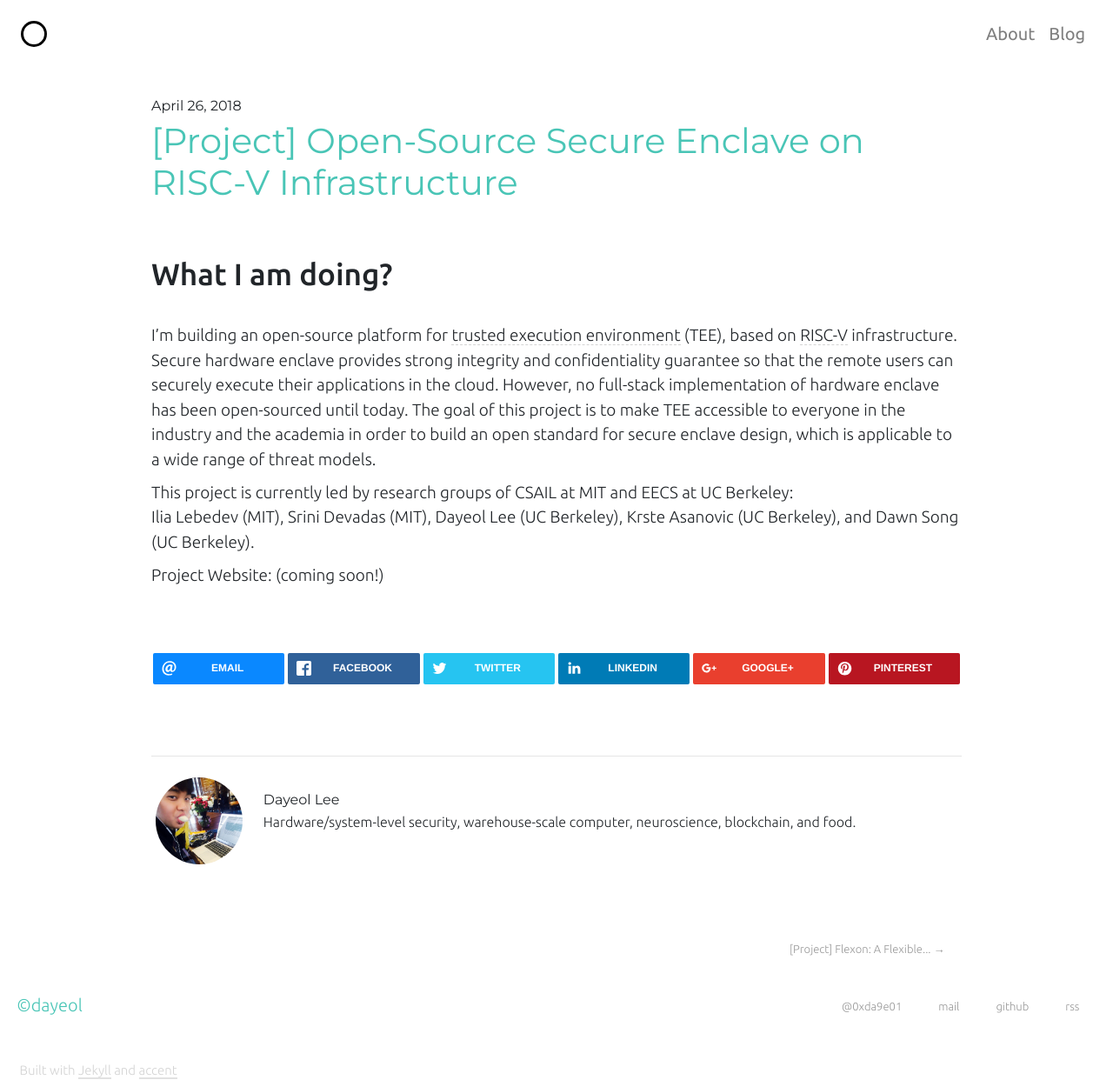
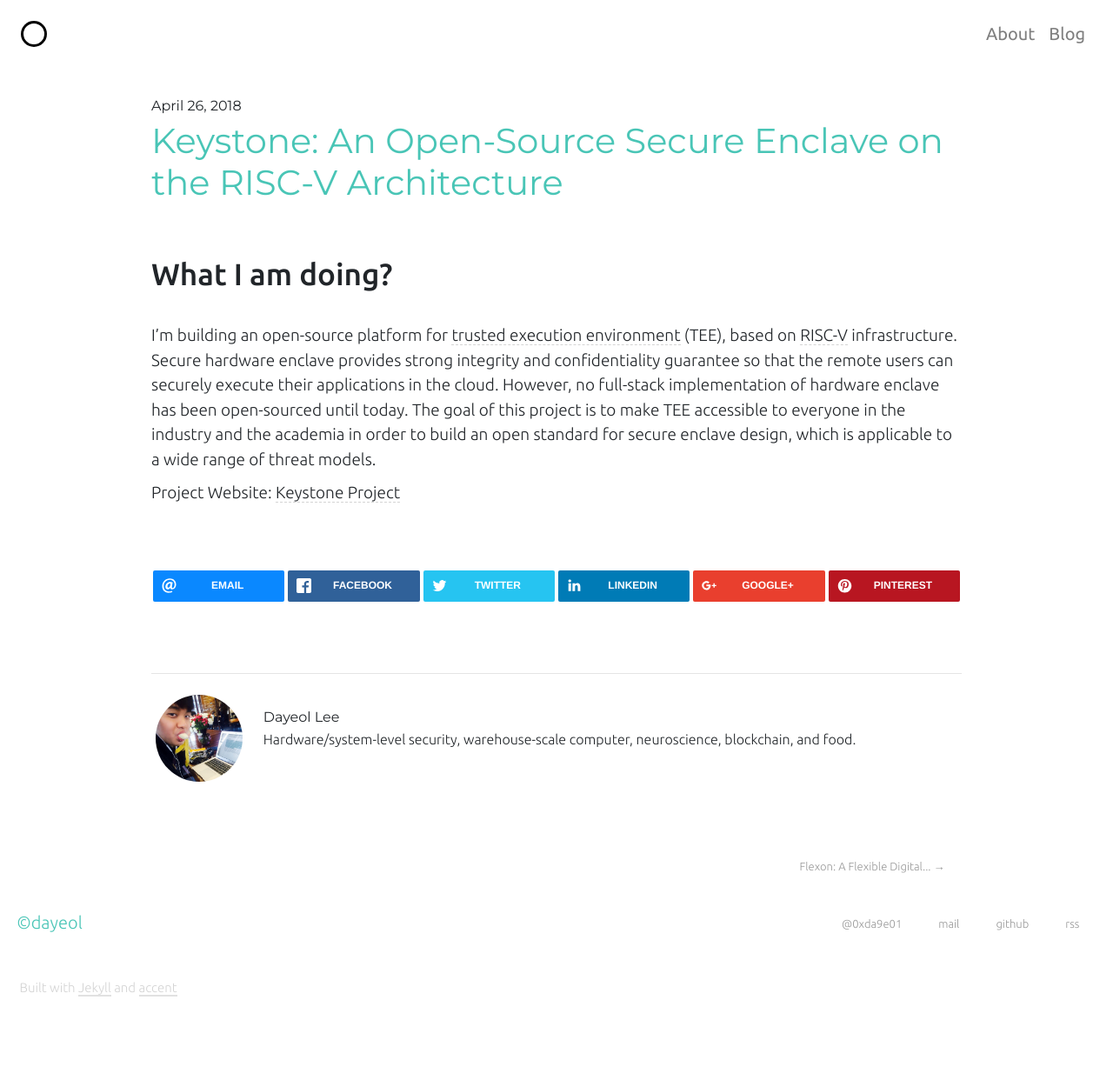
Before and after one commit to dayeol/dayeol.github.io, a Jekyll site: the page built from _posts/2018-04-26-open-source-enclave.md, in a window 1280 px wide. Shown: the whole page at 87% size. Built offline with Jekyll 4.4.1, drawn with Linux system fonts in a browser that asks for light colours; nearby versions of some CDN libraries; comment, search, counter and statistics services are not loaded; after the commit the page ends 1147 px from its top, so only the background shows below that.

Commit message:
edit posts

```diff
--- a/_posts/2018-04-26-flexon-isca-2018.md
+++ b/_posts/2018-04-26-flexon-isca-2018.md
@@ -1,7 +1,7 @@
 ---
 layout: post
 author: Dayeol Lee
-title: "[Project] Flexon: A Flexible ASIC Accelerator for Neuromorphic Simulation"
+title: "Flexon: A Flexible Digital Spiking Neuron for Neuromorphic Simulation"
 ---
 
 # What is it about?
--- a/_posts/2018-04-26-open-source-enclave.md
+++ b/_posts/2018-04-26-open-source-enclave.md
@@ -1,7 +1,7 @@
 ---
 layout: post
 author: Dayeol Lee
-title: "[Project] Open-Source Secure Enclave on RISC-V Infrastructure"
+title: "Keystone: An Open-Source Secure Enclave on the RISC-V Architecture"
 ---
 
 # What I am doing?
@@ -16,8 +16,4 @@ until today. The goal of this project is to make TEE accessible to everyone in t
 and the academia in order to build an open standard for secure enclave design,
 which is applicable to a wide range of threat models.
 
-This project is currently led by research groups of CSAIL at MIT and EECS at UC Berkeley:
-Ilia Lebedev (MIT), Srini Devadas (MIT), Dayeol Lee (UC Berkeley), Krste Asanovic (UC Berkeley), and
-Dawn Song (UC Berkeley).
-
-Project Website: (coming soon!)
+Project Website: [Keystone Project](https://keystone-enclave.github.io)
```
